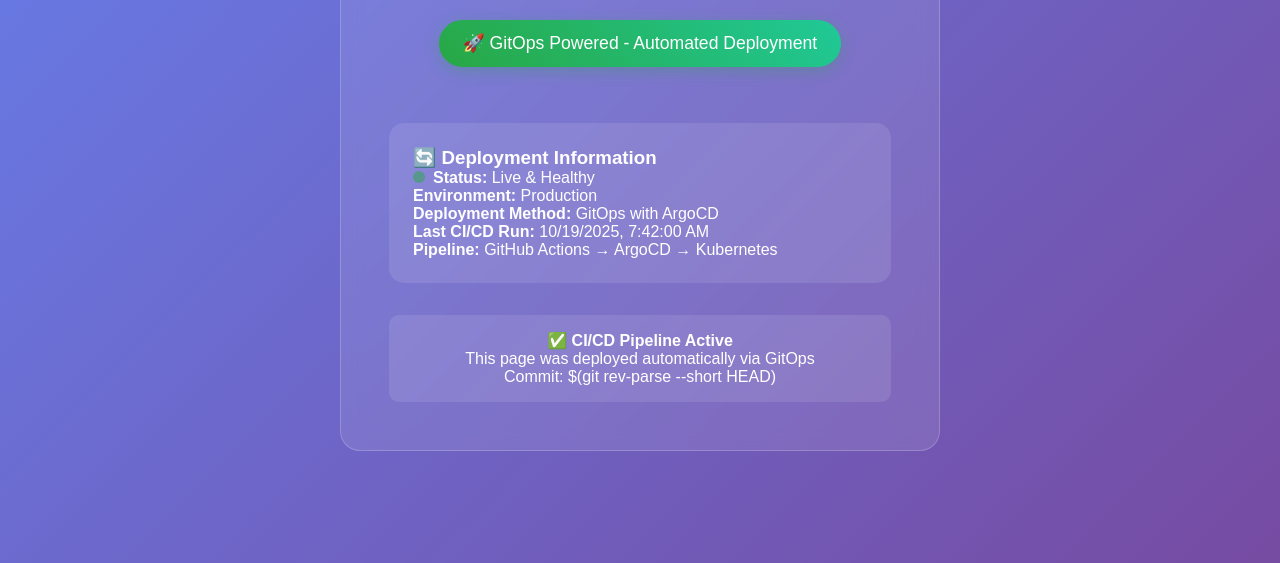
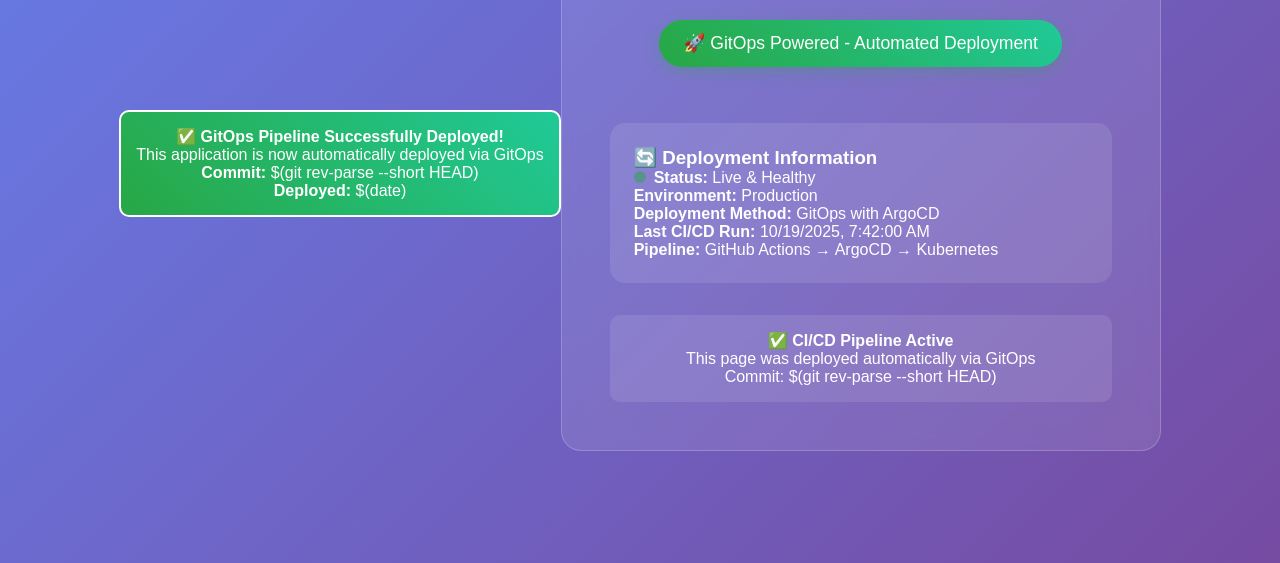
Before and after one commit to nanado002/devsecops-gitops-demo, a plain HTML site: page index.html in a window 1280 px wide. Shown: the part 237-800 px from the top of the page. Drawn offline with Linux system fonts and the light colour scheme.

Commit message:
feat: add GitOps success confirmation marker

```diff
--- a/index.html
+++ b/index.html
@@ -64,6 +64,13 @@
     </style>
 </head>
 <body>
+<!-- SUCCESS: GitOps Pipeline Active -->
+<div style="background: linear-gradient(45deg, #28a745, #20c997); color: white; padding: 15px; border-radius: 10px; margin: 15px 0; text-align: center; border: 2px solid white;">
+    <h4>✅ GitOps Pipeline Successfully Deployed!</h4>
+    <p>This application is now automatically deployed via GitOps</p>
+    <p><strong>Commit:</strong> $(git rev-parse --short HEAD)</p>
+    <p><strong>Deployed:</strong> $(date)</p>
+</div>
     <div class="container">
         <h1>🎯 Tic Tac Toe</h1>
         <div class="gitops-badge">
```
Also changed, not shown: success-marker.html (added, +7 -0 lines).
